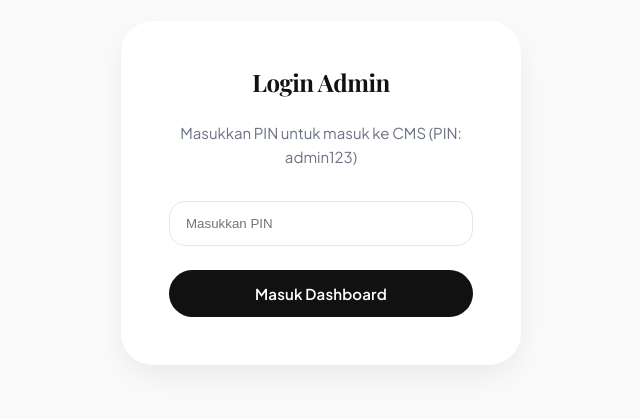
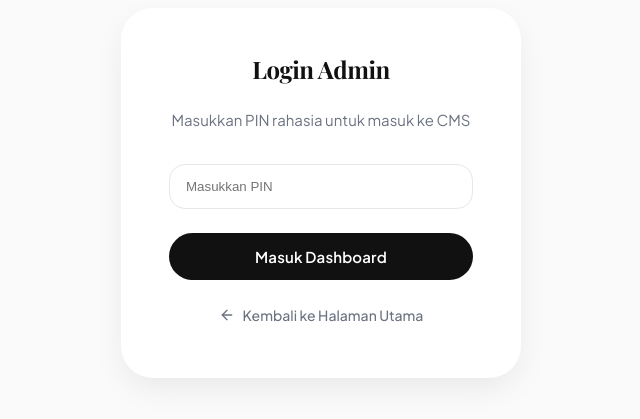
Before and after one commit to lunaraltis/levelup-umkm, a Next.js app: page /admin in a window 1280 px wide. Shown: the part 207-626 px from the top of the page, without its empty margins (319-959 px from the left). Built offline with nearby package versions, Linux system fonts and the light colour scheme.

Commit message:
style: hapus pin hint dan tambah tombol kembali di admin

```diff
--- a/src/app/admin/page.tsx
+++ b/src/app/admin/page.tsx
@@ -1,6 +1,7 @@
 "use client";
 import { useState, useEffect } from "react";
-import { Save, Plus, Trash2, LogOut } from "lucide-react";
+import { Save, Plus, Trash2, LogOut, ArrowLeft, ExternalLink } from "lucide-react";
+import Link from "next/link";
 
 export default function AdminPanel() {
   const [isAuthenticated, setIsAuthenticated] = useState(false);
@@ -75,7 +76,7 @@ export default function AdminPanel() {
       <div style={{ minHeight: '100vh', display: 'flex', alignItems: 'center', justifyContent: 'center', backgroundColor: 'var(--color-bg)' }}>
         <form onSubmit={handleLogin} style={{ backgroundColor: 'white', padding: '3rem', borderRadius: 'var(--radius-xl)', boxShadow: 'var(--shadow-lg)', width: '100%', maxWidth: '400px', textAlign: 'center' }}>
           <h2 style={{ marginBottom: '1.5rem', fontSize: '1.5rem' }}>Login Admin</h2>
-          <p style={{ color: 'var(--color-text-muted)', marginBottom: '2rem', fontSize: '0.9375rem' }}>Masukkan PIN untuk masuk ke CMS (PIN: admin123)</p>
+          <p style={{ color: 'var(--color-text-muted)', marginBottom: '2rem', fontSize: '0.9375rem' }}>Masukkan PIN rahasia untuk masuk ke CMS</p>
           <input
             type="password"
             value={password}
@@ -83,7 +84,11 @@ export default function AdminPanel() {
             placeholder="Masukkan PIN"
             style={{ width: '100%', padding: '0.875rem 1rem', borderRadius: 'var(--radius-md)', border: '1px solid var(--color-border)', marginBottom: '1.5rem', outline: 'none' }}
           />
-          <button type="submit" className="btn btn-primary" style={{ width: '100%' }}>Masuk Dashboard</button>
+          <button type="submit" className="btn btn-primary" style={{ width: '100%', marginBottom: '1.5rem' }}>Masuk Dashboard</button>
+
+          <Link href="/" style={{ display: 'inline-flex', alignItems: 'center', gap: '0.5rem', color: 'var(--color-text-muted)', fontSize: '0.875rem', textDecoration: 'none', fontWeight: 500 }}>
+            <ArrowLeft size={16} /> Kembali ke Halaman Utama
+          </Link>
         </form>
       </div>
     );
@@ -108,7 +113,11 @@ export default function AdminPanel() {
             >
               <Save size={18} /> {saveStatus === 'saving' ? 'Menyimpan...' : 'Simpan Perubahan'}
             </button>
-            <button onClick={() => setIsAuthenticated(false)} style={{ display: 'flex', alignItems: 'center', gap: '0.5rem', background: 'none', border: 'none', cursor: 'pointer', color: 'var(--color-text-muted)' }}>
+            <div style={{ width: '1px', height: '24px', backgroundColor: 'var(--color-border)', margin: '0 0.5rem' }} />
+            <Link href="/" target="_blank" style={{ display: 'flex', alignItems: 'center', gap: '0.5rem', textDecoration: 'none', color: 'var(--color-text-muted)', fontSize: '0.875rem', fontWeight: 500 }}>
+              <ExternalLink size={18} /> Lihat Web
+            </Link>
+            <button onClick={() => setIsAuthenticated(false)} style={{ display: 'flex', alignItems: 'center', gap: '0.5rem', background: 'none', border: 'none', cursor: 'pointer', color: 'var(--color-text-muted)', fontSize: '0.875rem', fontWeight: 500 }}>
               <LogOut size={18} /> Keluar
             </button>
           </div>
```
